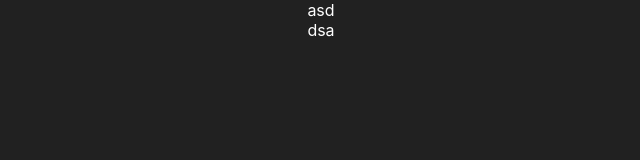
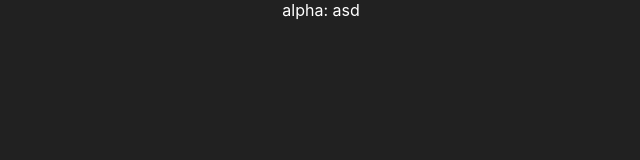
Before and after one commit to sz-sebestyen/live-chat, a React (Create React App) app in the folder frontend/: page / in a window 1280 px wide. Shown: the top 160 px of the page, without its empty margins (319-959 px from the left). Built offline with nearby package versions, Linux system fonts and the light colour scheme.

Commit message:
Add user to redux store

```diff
--- a/frontend/src/components/ChatMessage.tsx
+++ b/frontend/src/components/ChatMessage.tsx
@@ -1,16 +1,20 @@
 import React, { memo } from "react";
 import css from "./chatMessage.module.css";
 import { useSelector } from "react-redux";
-import type { State } from "../store";
+import type { State, Message, User } from "../store";
 
 function ChatMessage({ id }: { id: string }): JSX.Element {
   const message = useSelector(
-    (state: State): string => state.messages.byId[id]
+    (state: State): Message => state.messages.byId[id]
+  );
+
+  const user = useSelector(
+    (state: State): User => state.users.byId[message.userId]
   );
 
   return (
     <div className={css.chatMessage}>
-      {message}
+      {user.name}: {message.body}
     </div>
   );
 }
--- a/frontend/src/store.ts
+++ b/frontend/src/store.ts
@@ -1,38 +1,55 @@
-import { createStore } from "redux";
+import { createStore, combineReducers } from "redux";
 import type { Reducer } from "redux";
 
-interface Message {
+export type Message = {
   id: string;
   body: string;
-}
+  userId: string;
+};
+
+export type User = {
+  id: string;
+  name: string;
+};
 
 interface Action {
   type: string;
   payload: Message;
 }
 
-export interface State {
+export type Normalized<T> = {
+  byId: {
+    [key: string]: T;
+  },
+  ids: string[];
+}
+
+export type State = {
+  messages: Normalized<Message>,
+  users: Normalized<User>,
+}
+
+const defaultUser = { id: "1", name: "alpha" };
+
+const defaultMessage: Message = {
+  id: "123",
+  body: "asd",
+  userId: "1",
+};
+
+const defaultState: State = {
   messages: {
     byId: {
-      [key: string]: string;
+      123: defaultMessage,
     },
-    ids: string[];
-  }
-}
-
-const defaultState = {
-  messages: {
+    ids: ["123"],
+  },
+  users: {
     byId: {
-      123: "asd",
-      321: "dsa",
+      1: defaultUser,
     },
-    ids: ["123", "321"],
-  }
-};
-
-const defaultMessage = {
-  id: "123",
-  body: "asd",
+    ids: ["1"],
+  },
 };
 
 const reducer: Reducer<State, Action> = function (
@@ -46,7 +63,7 @@ const reducer: Reducer<State, Action> = function (
       messages: {
         byId: {
           ...state.messages.byId,
-          [action.payload.id]: action.payload.body,
+          [action.payload.id]: action.payload,
         },
         ids: [...state.messages.ids, action.payload.id]
       }
```
